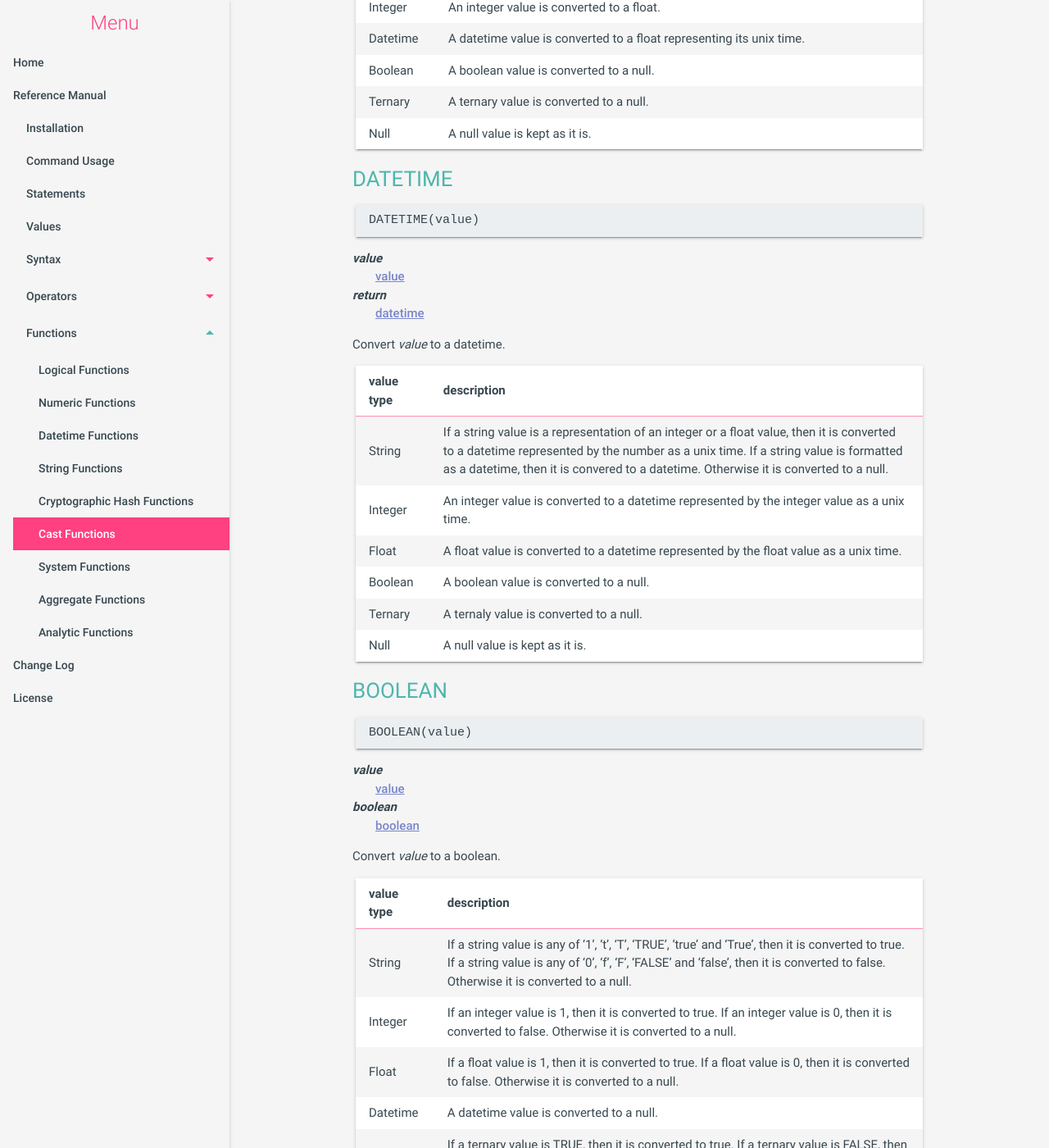
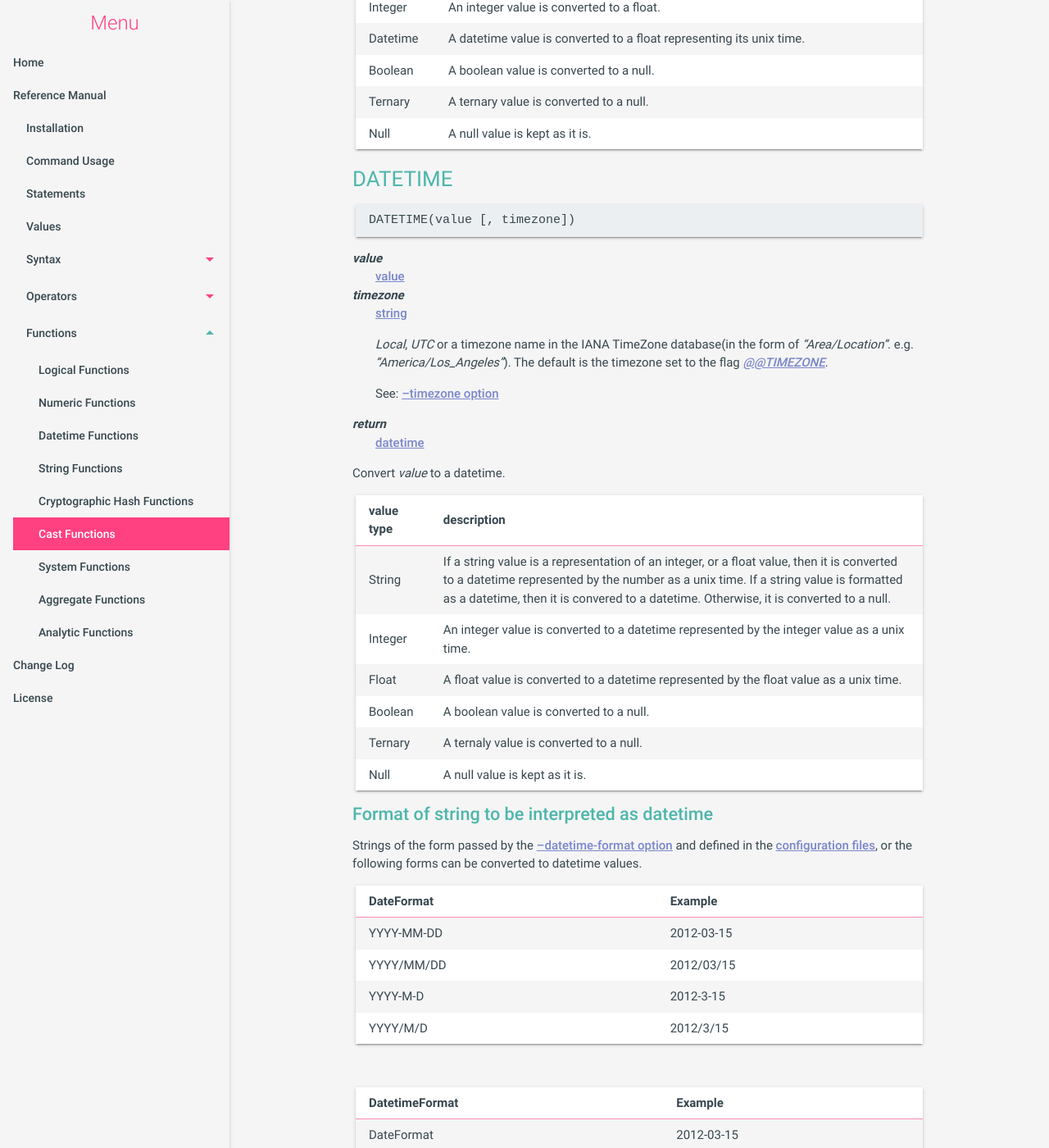
Before and after one commit to mithrandie/csvq, a Jekyll site: the page built from docs/_posts/2006-01-02-cast-functions.md, in a window 1280 px wide and 1400 px high, scrolled down 2201 px. Shown: the whole window at 82% size. Built offline with Jekyll 4.4.1, drawn with Linux system fonts in a browser that asks for light colours; some of the changed text lies outside the part shown.

Commit message:
Update docs.

````diff
--- a/docs/_posts/2006-01-02-cast-functions.md
+++ b/docs/_posts/2006-01-02-cast-functions.md
@@ -94,11 +94,19 @@ Convert _value_ to a float.
 {: #datetime}
 
 ```
-DATETIME(value)
+DATETIME(value [, timezone])
 ```
 
 _value_
 : [value]({{ '/reference/value.html' | relative_url }})
+
+_timezone_
+: [string]({{ '/reference/value.html#string' | relative_url }})
+
+  _Local_, _UTC_ or a timezone name in the IANA TimeZone database(in the form of _"Area/Location"_. e.g. _"America/Los_Angeles"_).
+  The default is the timezone set to the flag [_@@TIMEZONE_]({{ '/reference/flag.html' | relative_url }}).
+
+  See: [--timezone option]({{ '/reference/command.html#options' | relative_url }})
 
 _return_
 : [datetime]({{ '/reference/value.html#datetime' | relative_url }})
@@ -107,12 +115,42 @@ Convert _value_ to a datetime.
 
 | value type | description |
 | :- | :- |
-| String   | If a string value is a representation of an integer or a float value, then it is converted to a datetime represented by the number as a unix time. If a string value is formatted as a datetime, then it is convered to a datetime. Otherwise it is converted to a null. |
+| String   | If a string value is a representation of an integer, or a float value, then it is converted to a datetime represented by the number as a unix time. If a string value is formatted as a datetime, then it is convered to a datetime. Otherwise, it is converted to a null. |
 | Integer  | An integer value is converted to a datetime represented by the integer value as a unix time. |
 | Float    | A float value is converted to a datetime represented by the float value as a unix time. |
 | Boolean  | A boolean value is converted to a null. |
 | Ternary  | A ternaly value is converted to a null. |
 | Null     | A null value is kept as it is. |
+
+#### Format of string to be interpreted as datetime
+{: #format-of-string-as-datetime}
+
+Strings of the form passed by the [--datetime-format option]({{ '/reference/command.html#options' | relative_url }}) and defined in the [configuration files]({{ '/reference/command.html#configurations' | relative_url }}),  or the following forms can be converted to datetime values.
+
+| DateFormat | Example |
+| :- | :- |
+| YYYY-MM-DD | 2012-03-15 |
+| YYYY/MM/DD | 2012/03/15 |
+| YYYY-M-D   | 2012-3-15 |
+| YYYY/M/D   | 2012/3/15 |
+
+&nbsp;
+
+| DatetimeFormat | Example |
+| :- | :- |
+| DateFormat | 2012-03-15 |
+| DateFormat hh:mm:ss(.NanoSecods) | 2012-03-15 12:03:01<br />2012-03-15 12:03:01.123456789 |
+| DateFormat hh:mm:ss(.NanoSecods) ±hh:mm | 2012-03-15 12:03:01 -07:00 |
+| DateFormat hh:mm:ss(.NanoSecods) ±hhmm | 2012-03-15 12:03:01 -0700 |
+| DateFormat hh:mm:ss(.NanoSecods) TimeZone | 2012-03-15 12:03:01 PST |
+| YYYY-MM-DDThh:mm:ss(.NanoSeconds) | 2012-03-15T12:03:01 |
+| RFC3339 | 2012-03-15T12:03:01-07:00 |
+| RFC3339 with Nano Seconds | 2012-03-15T12:03:01.123456789-07:00 |
+| RFC822 | 03 Mar 12 12:03 PST |
+| RFC822 with Numeric Zone | 03 Mar 12 12:03 -0700 |
+
+> Timezone abbreviations such as "PST" may not work properly depending on your environment,
+> so you should use timezone offset such as "-07:00" as possible.
 
 ### BOOLEAN
 {: #boolean}
````
Also changed, not shown: docs/_posts/2006-01-02-command.md (+2 -0 lines), docs/_posts/2006-01-02-statement.md (+0 -31 lines), docs/_posts/2006-01-02-value.md (+1 -1 lines), docs/sitemap.xml (+4 -4 lines), 1 other file.
